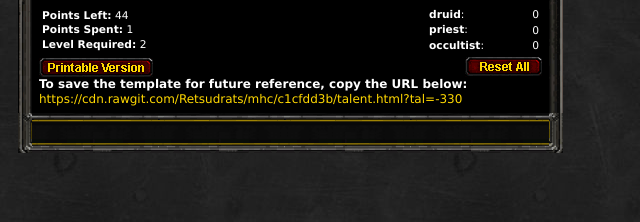
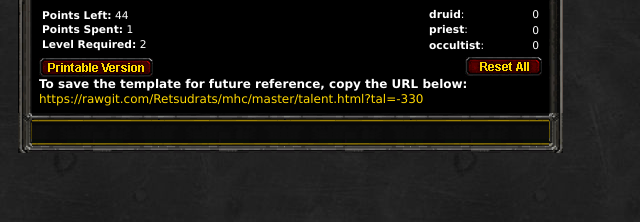
Before and after one commit to Retsudrats/mhc, a plain HTML site: page talent.html in a window 1280 px wide. Shown: the part 553-775 px from the top of the page, 0-640 px from the left. Drawn offline with Linux system fonts and the light colour scheme; files whose address does not match are found by name.

Commit message:
updated url again

```diff
--- a/talent.html
+++ b/talent.html
@@ -19,7 +19,7 @@ body {
 <script type="text/javascript">
 var pageId = "Warrior";
 var variableIsSite = 1;
-var theURLtoCopy = "https://cdn.rawgit.com/Retsudrats/mhc/c1cfdd3b/talent.html";
+var theURLtoCopy = "https://rawgit.com/Retsudrats/mhc/master/talent.html";
 </script>
 <script type="text/javascript" src="js/detection.js"></script>
 <script type="text/javascript" src="js/variables.js"></script>
```
